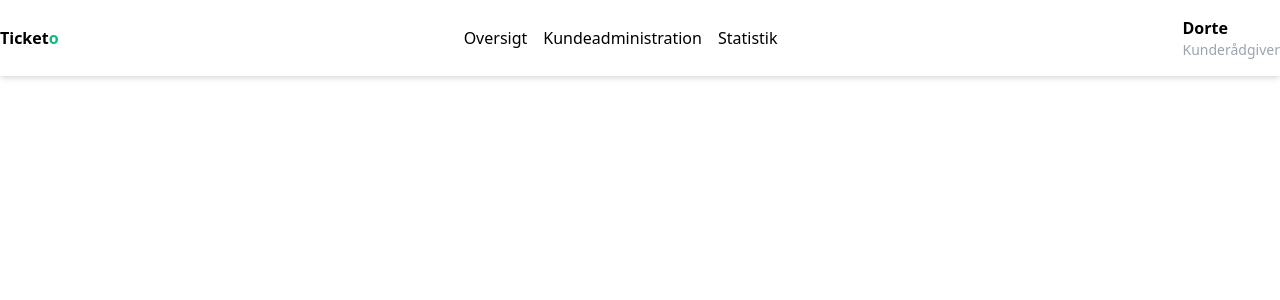
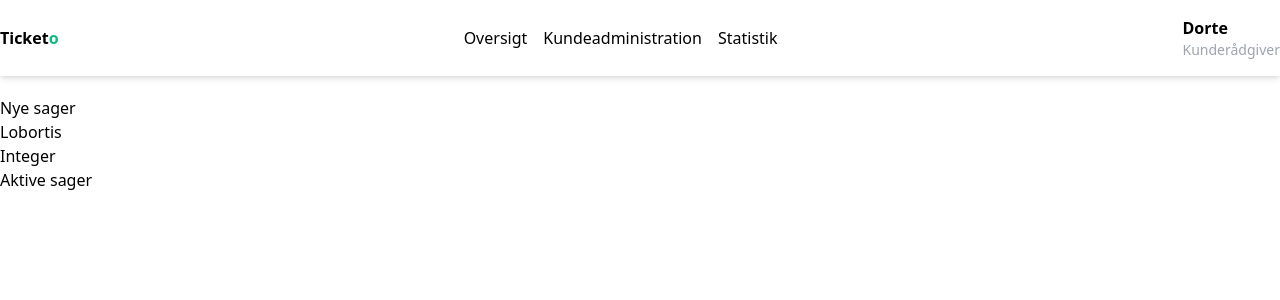
Before and after one commit to amatzen/SE03-HCI-TicketSystem, a Vue app: page /#/ in a window 1280 px wide. Shown: the top 300 px of the page. Built offline with nearby package versions, Linux system fonts and the light colour scheme.

Commit message:
Data inline now

```diff
--- a/src/pages/Overview/OverviewPage.vue
+++ b/src/pages/Overview/OverviewPage.vue
@@ -15,12 +15,6 @@ export default {
 
   data() {
     return {
-      data,
-    };
-  },
-};
-
-const data = {
       data: [
         {
           title: "Nye sager",
@@ -43,7 +37,10 @@ const data = {
           tickets: [],
         },
       ],
+    }
+  },
 };
+
 </script>
 
 <style scoped></style>
```
Lines whose indentation alone changed are shown as unchanged.
